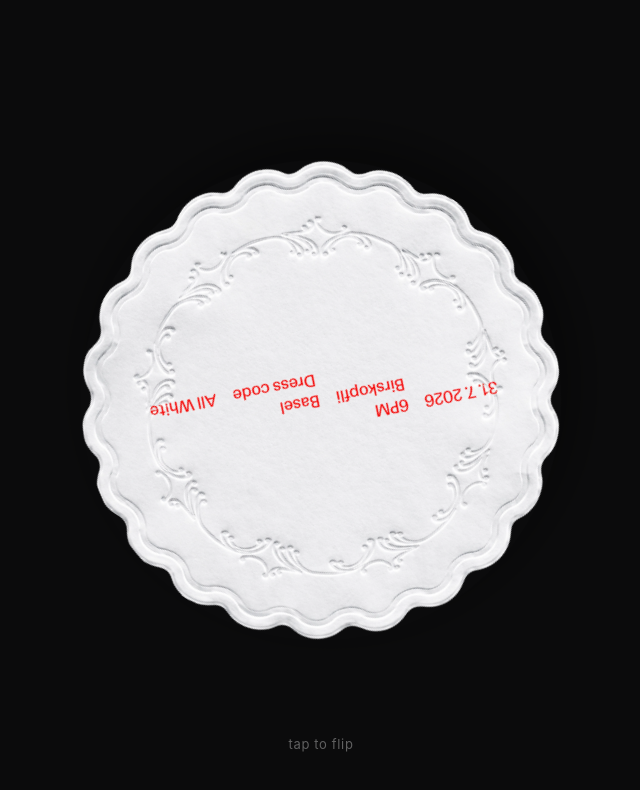
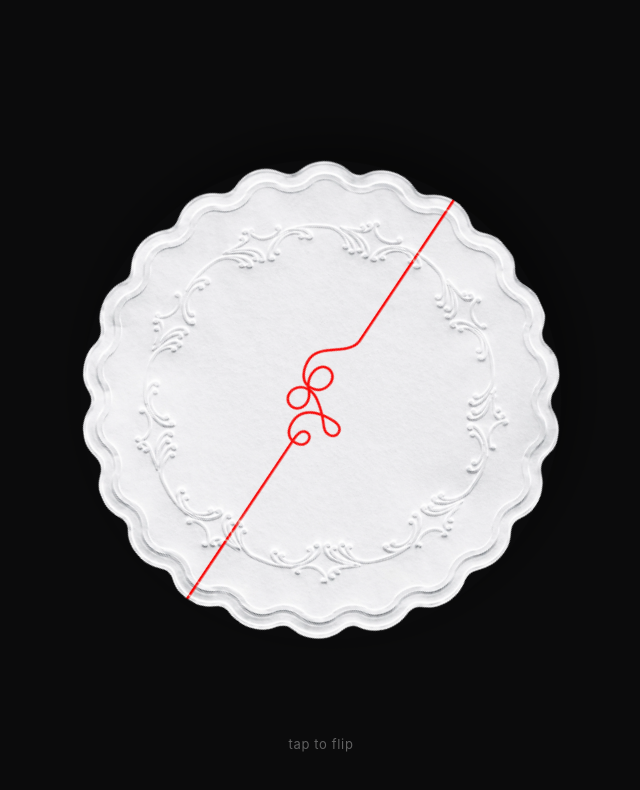
Before and after one commit to hannah-rgb/28, a plain HTML site: page index.html in a window 1280 px wide. Shown: the whole page, without its empty margins (319-959 px from the left). Drawn offline with Linux system fonts and the light colour scheme.

Commit message:
Swap FRONT and BACK image paths

```diff
--- a/index.html
+++ b/index.html
@@ -83,8 +83,8 @@
 <div class="hint">tap to flip</div>
 
 <script>
-  var FRONT = "./assets/28-Front.webp";
-  var BACK = "./assets/28-Back.webp";
+  var FRONT = "./assets/28-Back.webp";
+  var BACK = "./assets/28-Front.webp";
 
   var card = document.getElementById('card');
   var stage = document.getElementById('stage');
```
